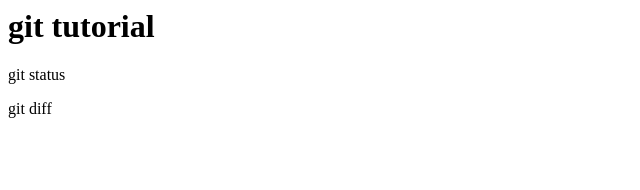
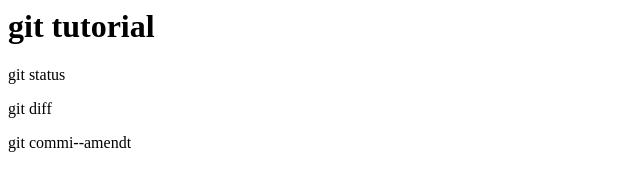
Before and after one commit to Masayawada12/git_test, a plain HTML site: page index.html in a window 1280 px wide. Shown: the whole page, without its empty margins (0-640 px from the left). Drawn offline with Linux system fonts and the light colour scheme.

Commit message:
git commit --amend を追記

```diff
--- a/index.html
+++ b/index.html
@@ -1,3 +1,4 @@
 <h1>git tutorial</h1>
 <p>git status</p>
 <p>git diff</p>
+<p>git commi--amendt</p>
```
